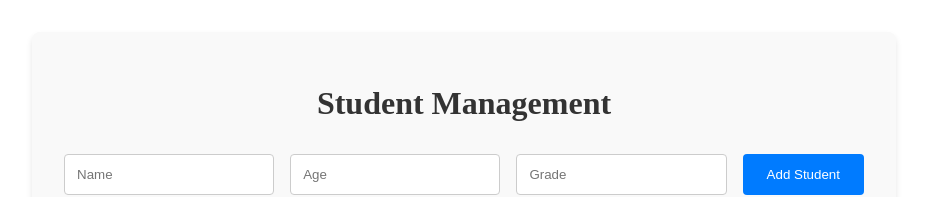
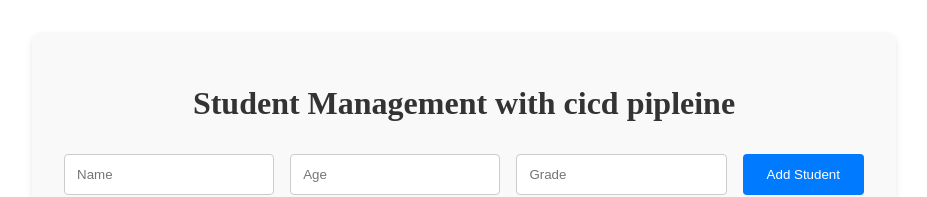
Before and after one commit to ArunArunAk/CI-CD-PIPELINE_WITH_MERN, a React (Vite) app in the folder frontend/: page / in a window 1280 px wide. Shown: the top 197 px of the page, without its empty margins (176-1103 px from the left). Built offline with nearby package versions, Linux system fonts and the light colour scheme; no server answers.

Commit message:
change text in frontend

```diff
--- a/frontend/src/components/Home.jsx
+++ b/frontend/src/components/Home.jsx
@@ -79,7 +79,7 @@ console.log("API_URL:", API_URL);
   return (
     <div>
       <div className="container">
-        <h1>Student Management</h1>
+        <h1>Student Management with cicd pipleine</h1>
         <form onSubmit={handleFormSubmit} className="student-form">
           <input
             type="text"
```
